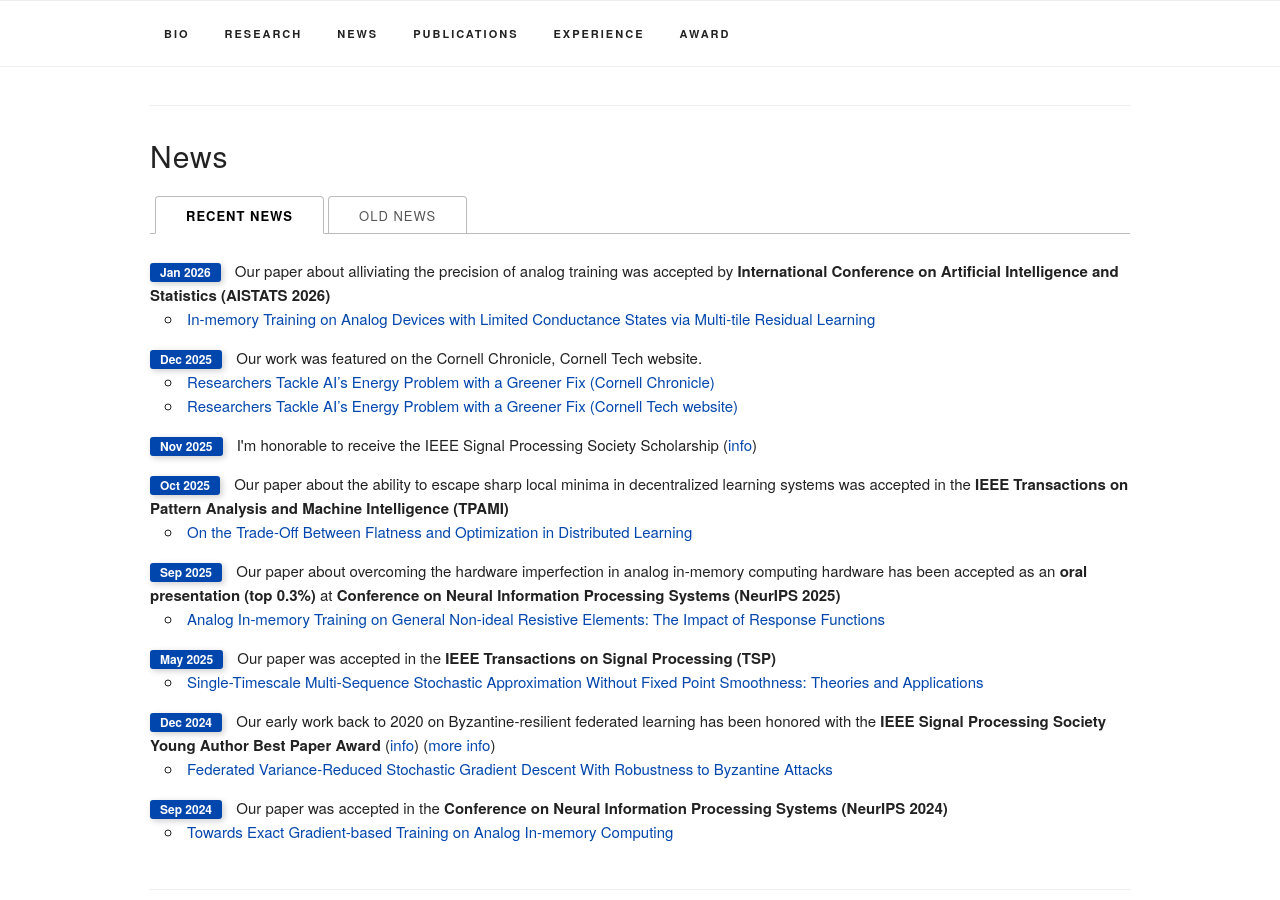
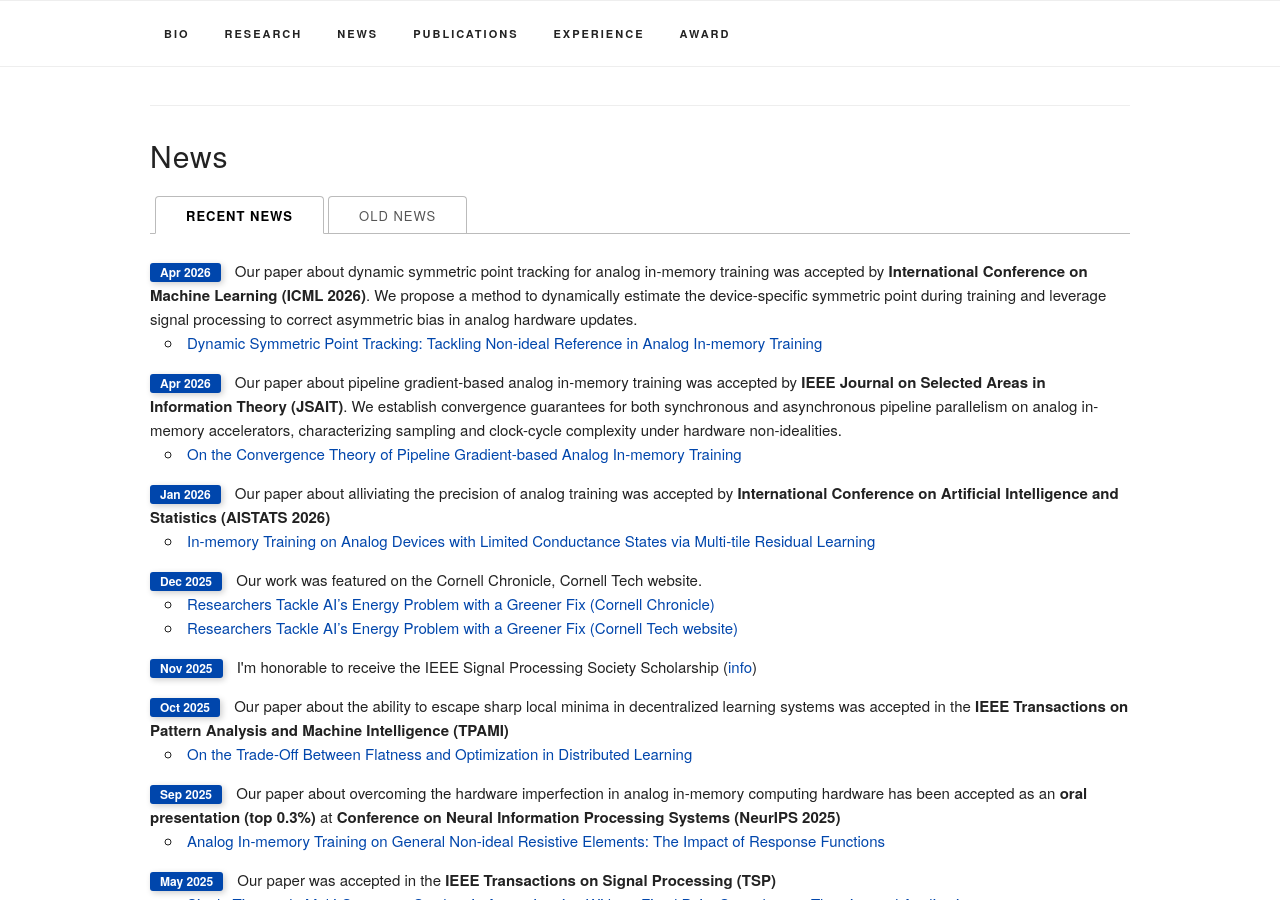
Before and after one commit to Zhaoxian-Wu/Zhaoxian-Wu.github.io, a Jekyll site: the page built from index.html, in a window 1280 px wide and 900 px high, scrolled down 2058 px. Built offline with Jekyll 4.4.1, drawn with Linux system fonts in a browser that asks for light colours; some web fonts are replaced; some of the changed text lies outside the part shown.

Commit message:
Two accepted papers

```diff
--- a/_data/news.yaml
+++ b/_data/news.yaml
@@ -1,4 +1,18 @@
 news_items:
+  - item: "Our paper about dynamic symmetric point tracking for analog in-memory training was accepted by <b>International Conference on Machine Learning (ICML 2026)</b>. We propose a method to dynamically estimate the device-specific symmetric point during training and leverage signal processing to correct asymmetric bias in analog hardware updates."
+    date: "Apr 2026"
+    links:
+      - url: "https://arxiv.org/abs/2602.21321"
+        text: "Dynamic Symmetric Point Tracking: Tackling Non-ideal Reference in Analog In-memory Training"
+    selected: y
+
+  - item: "Our paper about pipeline gradient-based analog in-memory training was accepted by <b>IEEE Journal on Selected Areas in Information Theory (JSAIT)</b>. We establish convergence guarantees for both synchronous and asynchronous pipeline parallelism on analog in-memory accelerators, characterizing sampling and clock-cycle complexity under hardware non-idealities."
+    date: "Apr 2026"
+    links:
+      - url: "https://ieeexplore.ieee.org/abstract/document/11500465"
+        text: "On the Convergence Theory of Pipeline Gradient-based Analog In-memory Training"
+    selected: y
+
   - item: "Our paper about alliviating the precision of analog training was accepted by <b>International Conference on Artificial Intelligence and Statistics (AISTATS 2026)</b>"
     date: "Jan 2026"
     links:
--- a/_data/publications.yaml
+++ b/_data/publications.yaml
@@ -1,4 +1,22 @@
 papers:
+  - title: "Dynamic Symmetric Point Tracking: Tackling Non-ideal Reference in Analog In-memory Training"
+    authors: "Quan Xiao, Jindan Li, <strong><u>Zhaoxian Wu</strong></u>, Tayfun Gokmen, Tianyi Chen"
+    venue: "Proc. of International Conference on Machine Learning <strong>(ICML)</strong>"
+    paper_pdf: "https://arxiv.org/abs/2602.21321"
+    year: "2026"
+    selected: y
+    label: "ICML"
+    fig: "./assets/pub_figure/2026-symmetric-point.png"
+
+  - title: "On the Convergence Theory of Pipeline Gradient-based Analog In-memory Training"
+    authors: "<strong><u>Zhaoxian Wu</strong></u>, Quan Xiao, Tayfun Gokmen, Hsinyu Tsai, Kaoutar El Maghraoui, Tianyi Chen"
+    venue: "IEEE Journal on Selected Areas in Information Theory <b>(JSAIT)</b>"
+    paper_pdf: "https://ieeexplore.ieee.org/abstract/document/11500465"
+    year: "2026"
+    selected: y
+    label: "JSAIT"
+    fig: "./assets/pub_figure/2024-pipeline.png"
+
   - title: "In-memory Training on Analog Devices with Limited Conductance States via Multi-tile Residual Learning"
     authors: "Jindan Li, <strong><u>Zhaoxian Wu</strong></u>, Gaowen Liu, Tayfun Gokmen, and Tianyi Chen"
     venue: "Proc. of International Conference on Artificial Intelligence and Statistics <strong>(AISTATS)</strong>"
```
Also changed, not shown: assets/pub_figure/2026-symmetric-point.png (added), 1 other file.
